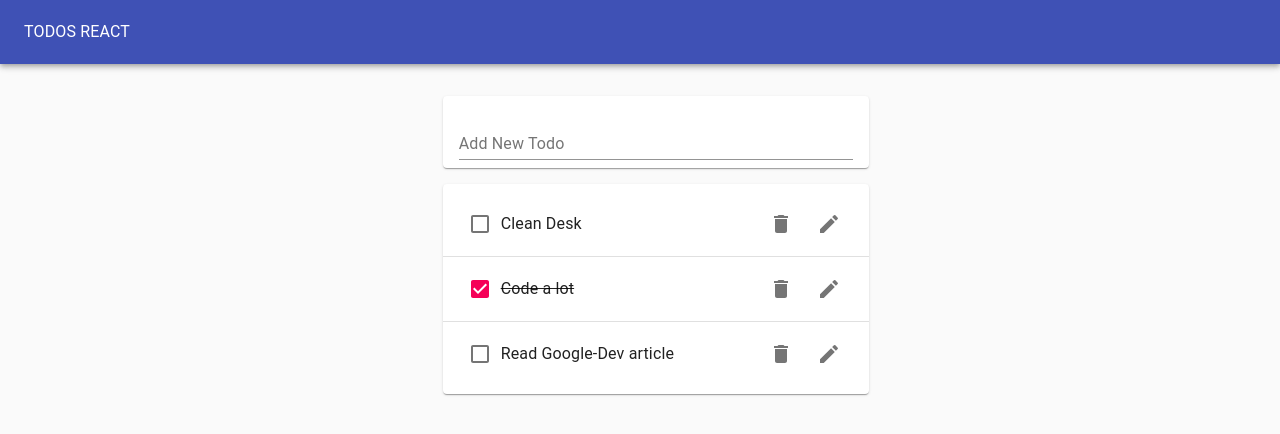
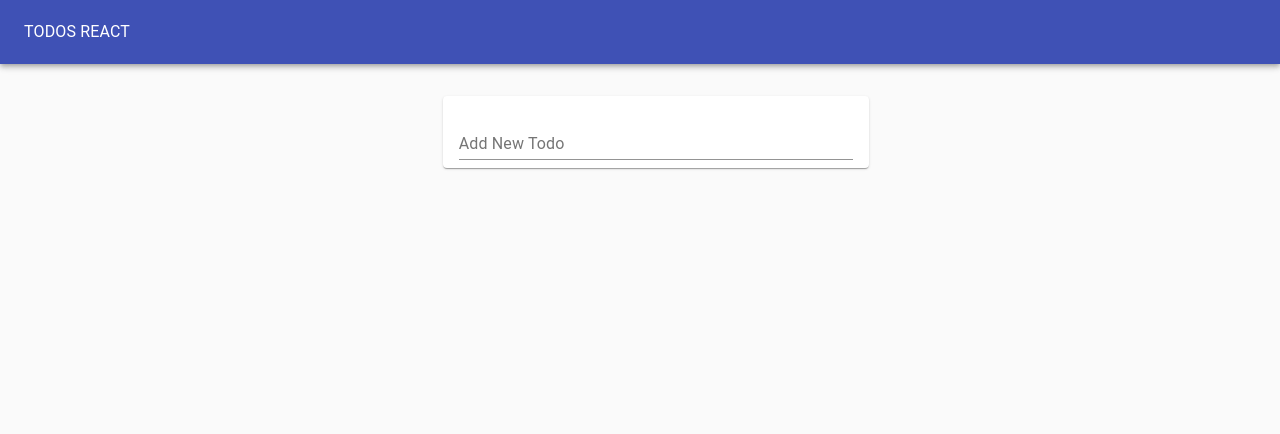
Before and after one commit to tarunsinghtanwar5/react-todo, a React (Create React App) app: page / in a window 1280 px wide. Shown: the top 434 px of the page. Built offline with nearby package versions, Linux system fonts and the light colour scheme.

Commit message:
added local storage

```diff
--- a/src/TodoApp.js
+++ b/src/TodoApp.js
@@ -1,4 +1,4 @@
-import React, { useState } from 'react';
+import React, { useState, useEffect } from 'react';
 import Typography from '@material-ui/core/Typography'
 import Paper from '@material-ui/core/Paper'
 import AppBar from '@material-ui/core/AppBar'
@@ -9,8 +9,8 @@
 import { v4 as uuid } from 'uuid';
 
 function Todo() {
-    const defaultTodos = [{ id: 1, task: "Clean Desk", completed: false }, { id: 21, task: "Code a lot", completed: true }, { id: 3, task: "Read Google-Dev article", completed: false }
-    ]
+    const defaultTodos = JSON.parse(window.localStorage.getItem("todos") || "[]");
+
     const [todos, setTodos] = useState(defaultTodos);
     const addTodo = newTodoText => {
         setTodos([...todos, { id: uuid(), task: newTodoText, completed: false }])
@@ -29,6 +29,9 @@
         setTodos(updatedTodos);
 
     })
+    useEffect(() => {
+        window.localStorage.setItem("todos", JSON.stringify(todos));
+    }, [todos]);
 
     return (
         <Paper style={{ padding: 0, magin: 0, height: '100vh', backgroundColor: '#fafafa' }} elevation={0}>
--- a/src/TodoList.js
+++ b/src/TodoList.js
@@ -8,6 +8,7 @@
 
 
 function TodoList({ todos, removeTodo, toggleTodo, editTodo }) {
+    if (todos.length)
     return (
         <Paper>
             <List>
@@ -20,6 +21,7 @@
             </List>
         </Paper>
     );
+    return null;
 }
 
 export default TodoList;
```
